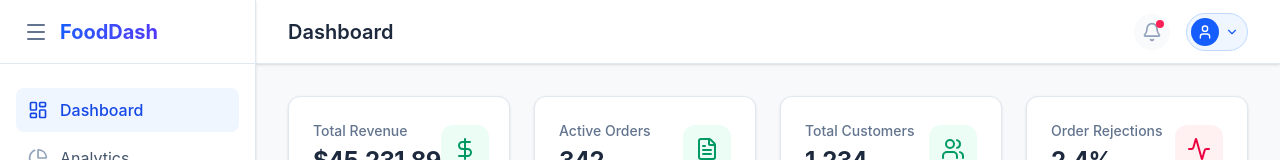
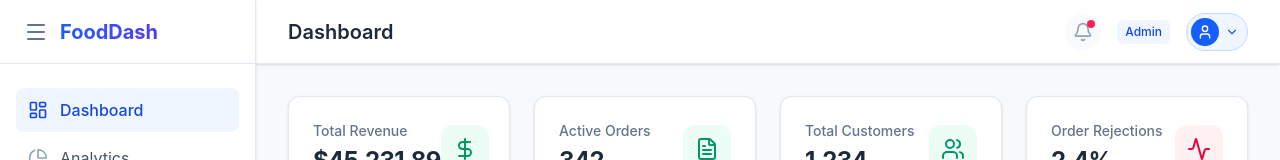
Before and after one commit to mrae43/frontend-dashboard, a React (Vite) app: page /login in a window 1280 px wide. Both pictures are taken after a click on the button "Sign In". Shown: the top 160 px of the page. Built offline with nearby package versions, Linux system fonts and the light colour scheme.

Commit message:
refactor: move out the admin role for accessibility testing

```diff
--- a/src/layouts/DashboardLayout.tsx
+++ b/src/layouts/DashboardLayout.tsx
@@ -79,27 +79,46 @@ export default function DashboardLayout() {
              </h1>
           </div>
           <div className="flex items-center gap-4">
-            <button className="p-2 text-slate-400 hover:text-slate-600 bg-slate-50 rounded-full transition-colors relative">
+            {/* Notifications Bell */}
+            <button
+              className="p-2 text-slate-400 hover:text-slate-600 bg-slate-50 rounded-full transition-colors relative group"
+              data-testid="notification-bell"
+              aria-label="Notifications"
+            >
               <span className="absolute top-1.5 right-1.5 w-2 h-2 bg-rose-500 rounded-full"></span>
               <Bell className="w-5 h-5" />
             </button>
             {user && (
+              <span
+                data-testid="user-role"
+                className="inline-flex items-center px-2 py-1 rounded-md bg-blue-50 text-blue-700 text-xs font-medium capitalize"
+                aria-label={`User role: ${user.role}`}
+              >
+                {user.role}
+              </span>
+            )}
+            {/* User Dropdown */}
+            {user && (
               <div className="relative" ref={dropdownRef}>
-                {/* Avatar trigger */}
                 <button
+                  data-testid="user-avatar-trigger"
                   onClick={() => setDropdownOpen(prev => !prev)}
                   className="flex items-center gap-1.5 pl-1 pr-2 py-1 rounded-full bg-blue-50 hover:bg-blue-100 transition-colors border border-blue-200 group"
+                  aria-label="User menu"
+                  aria-expanded={dropdownOpen}
+                  aria-haspopup="menu"
                 >
                   <div className="w-7 h-7 rounded-full bg-blue-600 flex items-center justify-center text-white">
                     <User className="w-4 h-4" />
                   </div>
                   <ChevronDown className={`w-3.5 h-3.5 text-blue-600 transition-transform duration-200 ${dropdownOpen ? 'rotate-180' : ''}`} />
                 </button>
-
-                {/* Dropdown */}
                 {dropdownOpen && (
-                  <div className="absolute right-0 mt-2 w-56 bg-white rounded-2xl shadow-lg border border-slate-100 py-2 z-50 animate-in fade-in slide-in-from-top-2 duration-150">
-                    {/* User info */}
+                  <div
+                    className="absolute right-0 mt-2 w-56 bg-white rounded-2xl shadow-lg border border-slate-100 py-2 z-50 animate-in fade-in slide-in-from-top-2 duration-150"
+                    role="menu"
+                    aria-labelledby="user-avatar-trigger"
+                  >
                     <div className="px-4 py-3 border-b border-slate-100">
                       <div className="flex items-center gap-3">
                         <div className="w-9 h-9 rounded-full bg-gradient-to-br from-blue-500 to-indigo-600 flex items-center justify-center text-white flex-shrink-0">
@@ -107,18 +126,14 @@ export default function DashboardLayout() {
                         </div>
                         <div className="min-w-0">
                           <p className="text-sm font-semibold text-slate-800 truncate">{user.email}</p>
-                          <span className="inline-flex items-center px-1.5 py-0.5 rounded-md bg-blue-50 text-blue-700 text-xs font-medium capitalize mt-0.5">
-                            {user.role}
-                          </span>
                         </div>
                       </div>
                     </div>
-
-                    {/* Sign out */}
                     <div className="px-2 pt-2">
                       <button
                         onClick={() => { setDropdownOpen(false); logout(); }}
                         className="w-full flex items-center gap-2.5 px-3 py-2 rounded-lg text-rose-600 hover:bg-rose-50 transition-colors text-sm font-medium"
+                        role="menuitem"
                       >
                         <LogOut className="w-4 h-4" />
                         Sign Out
@@ -130,7 +145,6 @@ export default function DashboardLayout() {
             )}
           </div>
         </header>
-
         {/* Page Content */}
         <main className="flex-1 overflow-y-auto p-8 bg-slate-50/50">
           <div className="max-w-7xl mx-auto">
```
